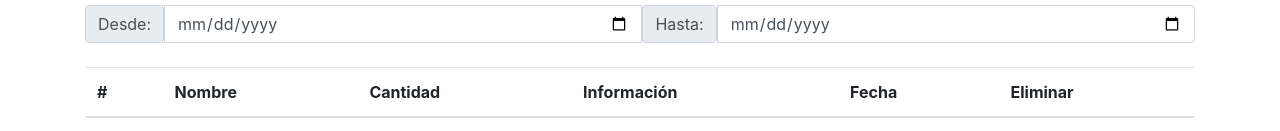
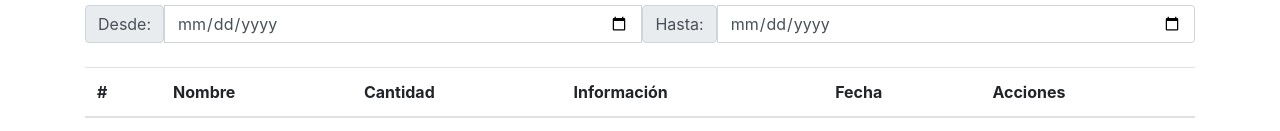
Before and after one commit to BrainlessZhiv/Web-Base-de-Datos, a website: page src/index.html in a window 1280 px wide. Shown: the part 763-894 px from the top of the page. Drawn offline with nearby package versions, Linux system fonts and the light colour scheme; no server answers.

Commit message:
chore: Update table header label for delete column

```diff
--- a/src/index.html
+++ b/src/index.html
@@ -74,7 +74,7 @@
                     <th scope="col" id="tableAmount">Cantidad</th>
                     <th scope="col" id="tableInfo">Información</th>
                     <th scope="col" id="tableDate">Fecha</th>
-                    <th scope="col" id="tableDelete">Eliminar</th>
+                    <th scope="col" id="tableDelete">Acciones</th>
                 </tr>
             </thead>
             <tbody>
```
